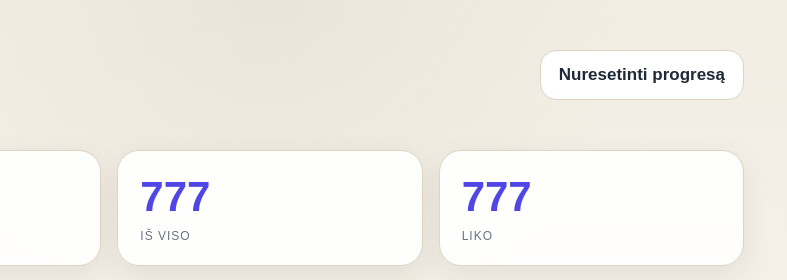
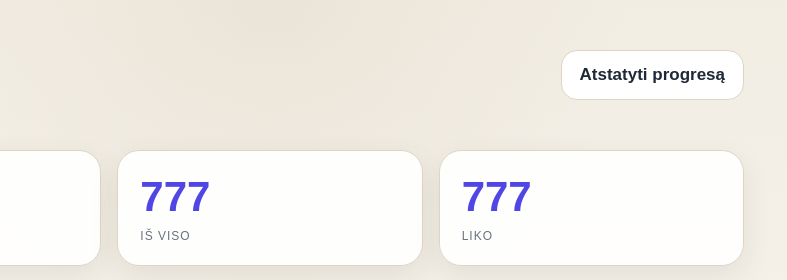
Before and after one commit to everumsas/objekcijuoju, a plain HTML site: page index.html in a window 1280 px wide. Shown: the top 280 px of the page, 370-1157 px from the left. Drawn offline with Linux system fonts and the light colour scheme.

Commit message:
Add files via upload

```diff
--- a/index.html
+++ b/index.html
@@ -25,7 +25,7 @@
         <img src="logo.png" alt="Objekcijuoju logo" class="logo">
       </div>
 
-      <button id="resetBtn" class="secondary-btn">Nuresetinti progresą</button>
+      <button id="resetBtn" class="secondary-btn">Atstatyti progresą</button>
     </header>
 
     <section class="stats-grid top-panel">
```
